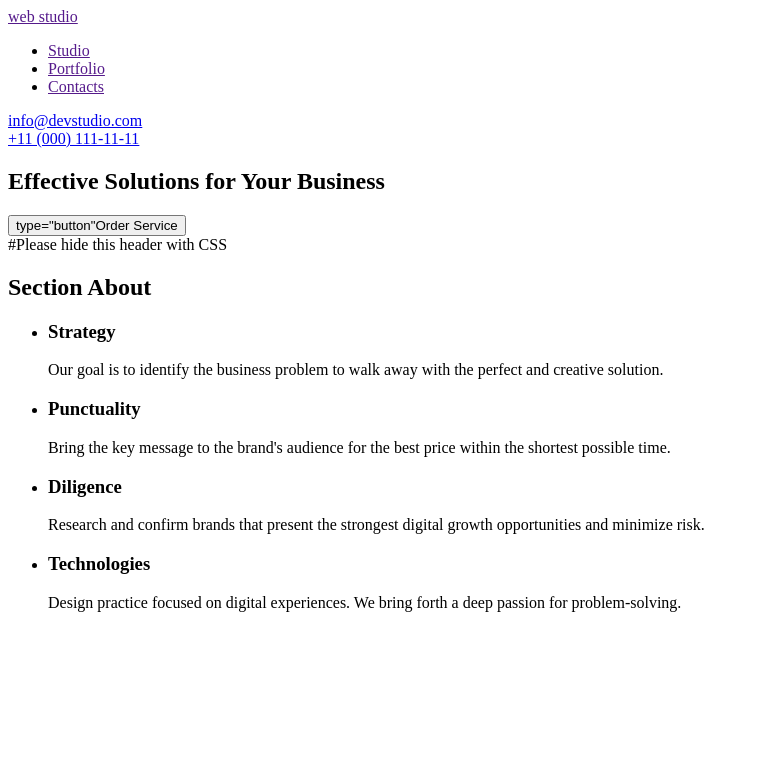
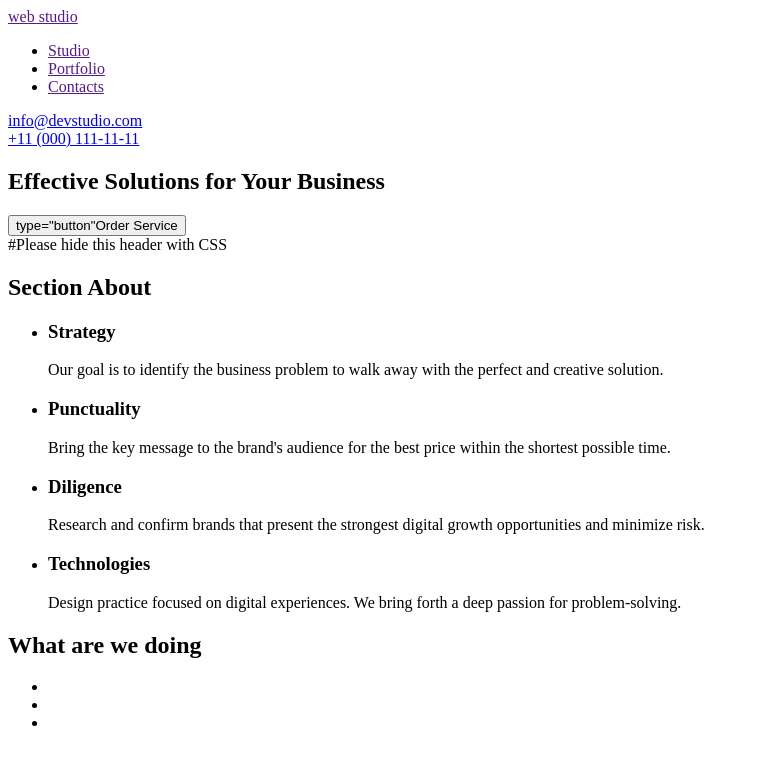
Before and after one commit to YulijaProtsenko/Tutorial, a plain HTML site: page index.html in a window 1280 px wide. Shown: the whole page, without its empty margins (0-759 px from the left). Drawn offline with Linux system fonts and the light colour scheme.

Commit message:
Update index.html

```diff
--- a/index.html
+++ b/index.html
@@ -59,5 +59,13 @@
         </li>
       </ul>
     </section>
+    <section>
+      <h2>What are we doing</h2>
+      <ul>
+        <li></li>
+        <li></li>
+        <li></li>
+      </ul>
+    </section>
   </body>
 </html>
```
